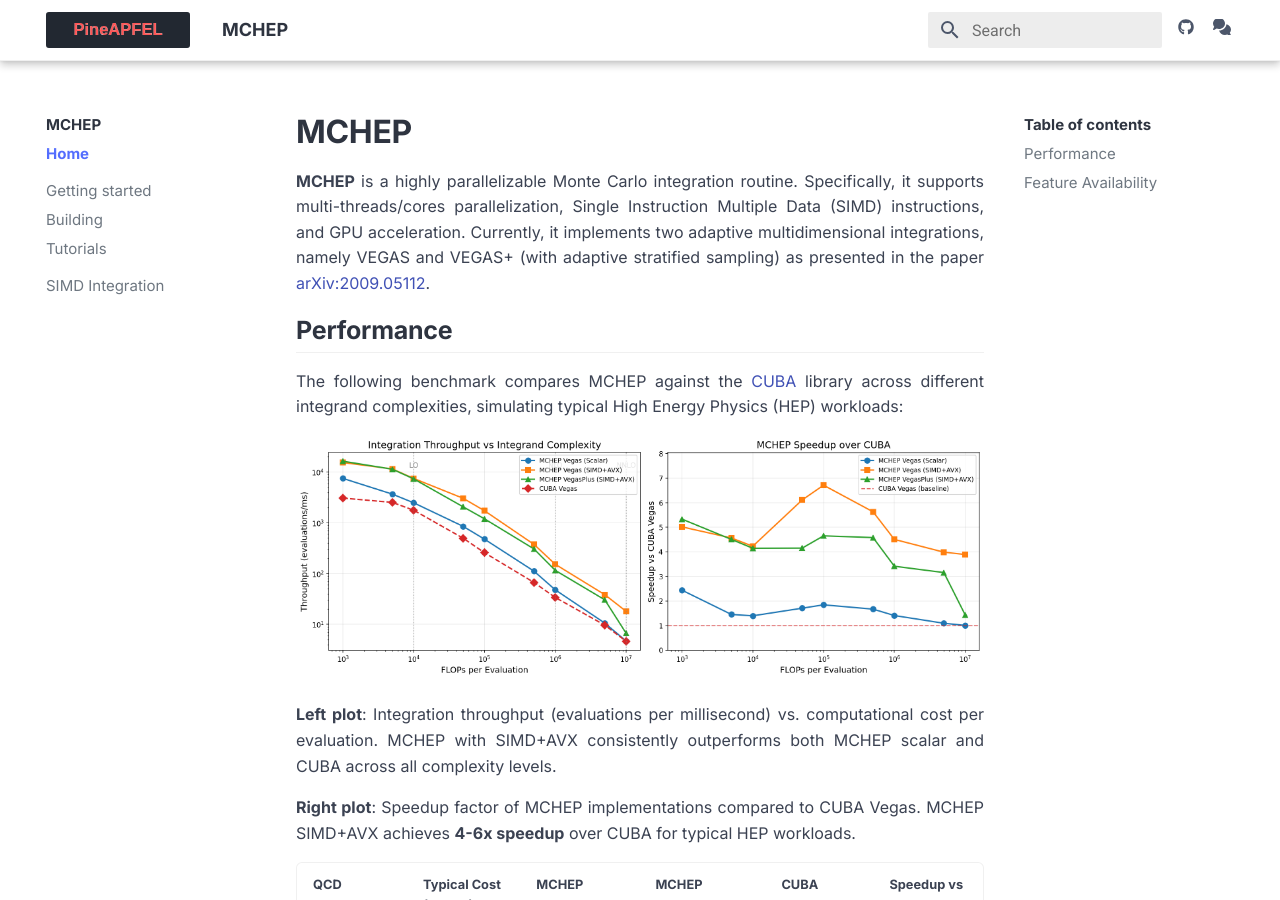
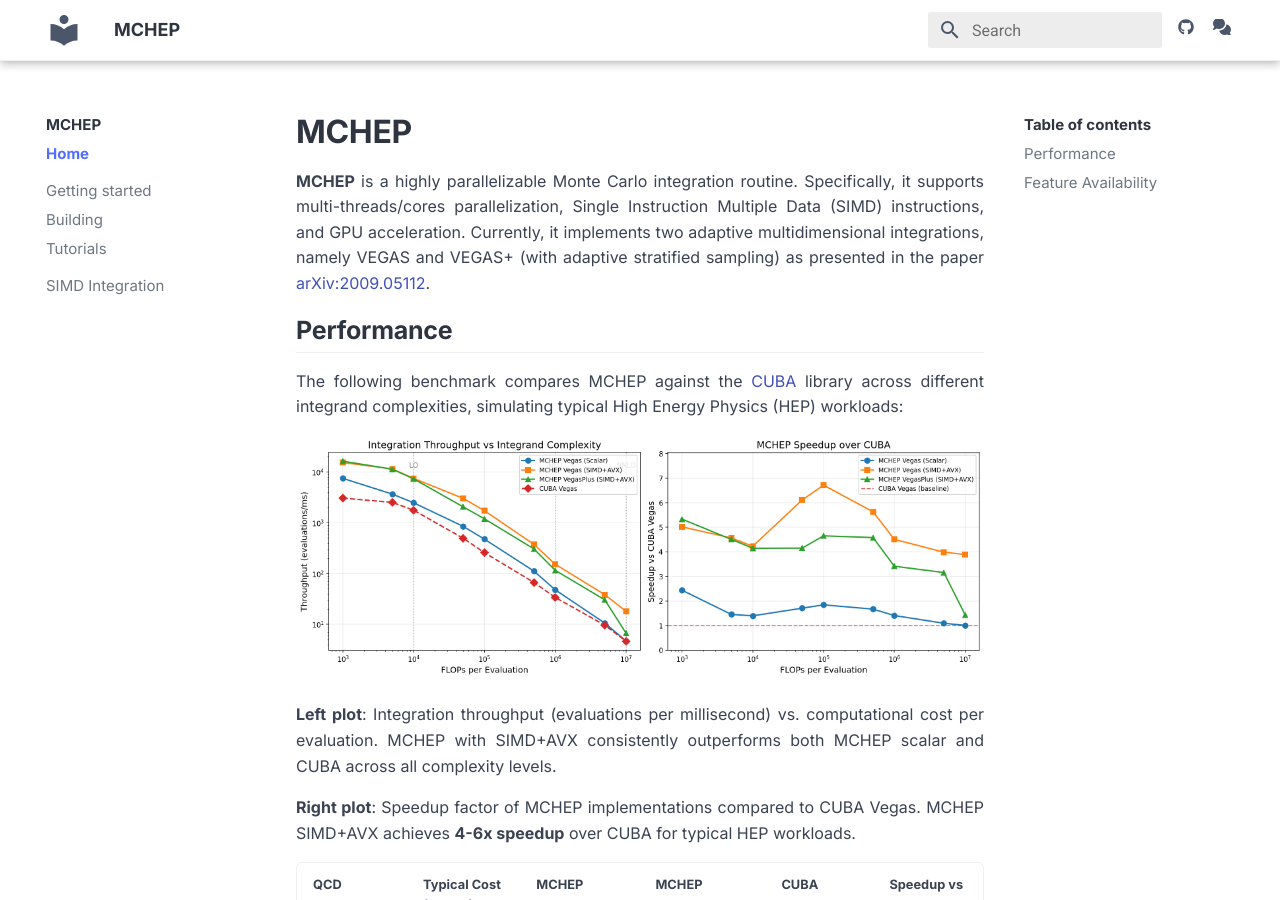
Before and after one commit to QCDLab/mchep, an MkDocs documentation site: the page built from docs/index.md, in a window 1280 px wide and 900 px high. Built offline with MkDocs 1.6.1 and Material for MkDocs 9.7.7, drawn with Linux system fonts in a browser that asks for light colours.

Commit message:
Remove PineAPPL logo

```diff
--- a/mkdocs.yml
+++ b/mkdocs.yml
@@ -3,8 +3,8 @@
 theme:
   name: material
   custom_dir: docs/overrides
-  logo: assets/pineapfel.svg
-  favicon: assets/pineapfel.svg
+  # logo: assets/mchep.svg
+  # favicon: assets/mchep.svg
   palette:
     scheme: default
     primary: white
```
